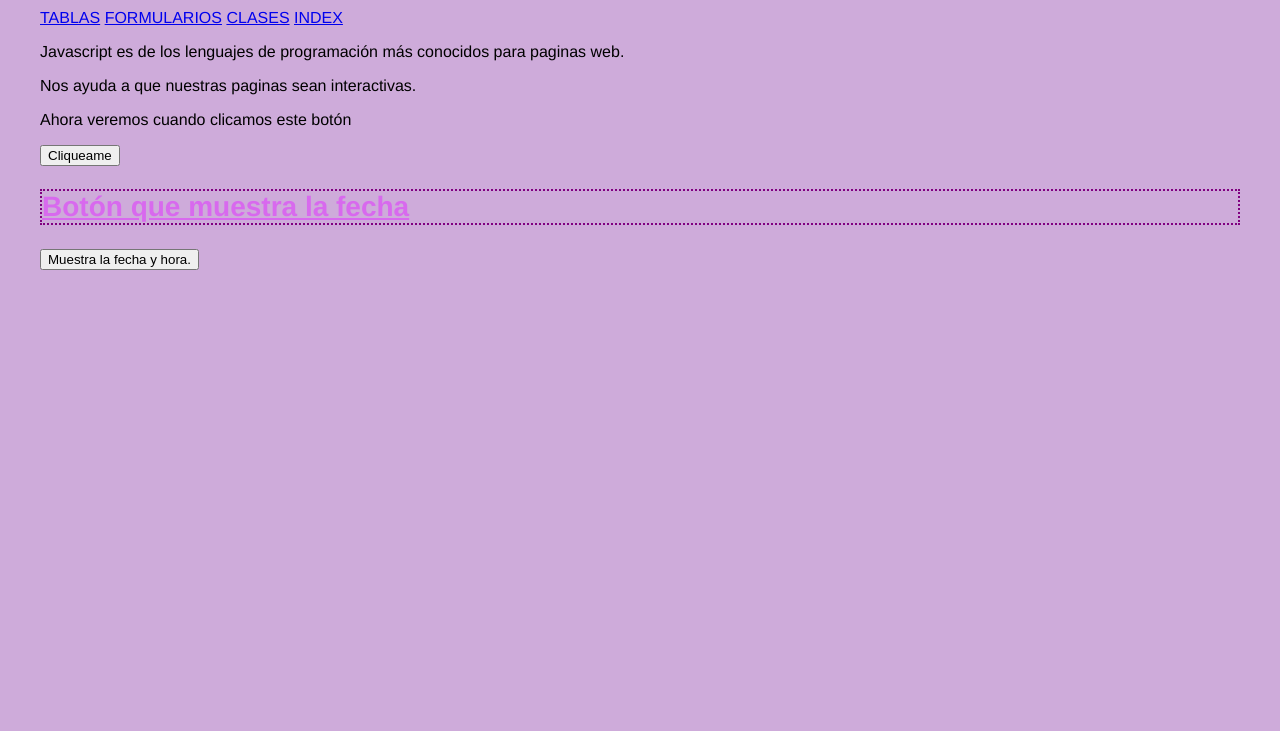
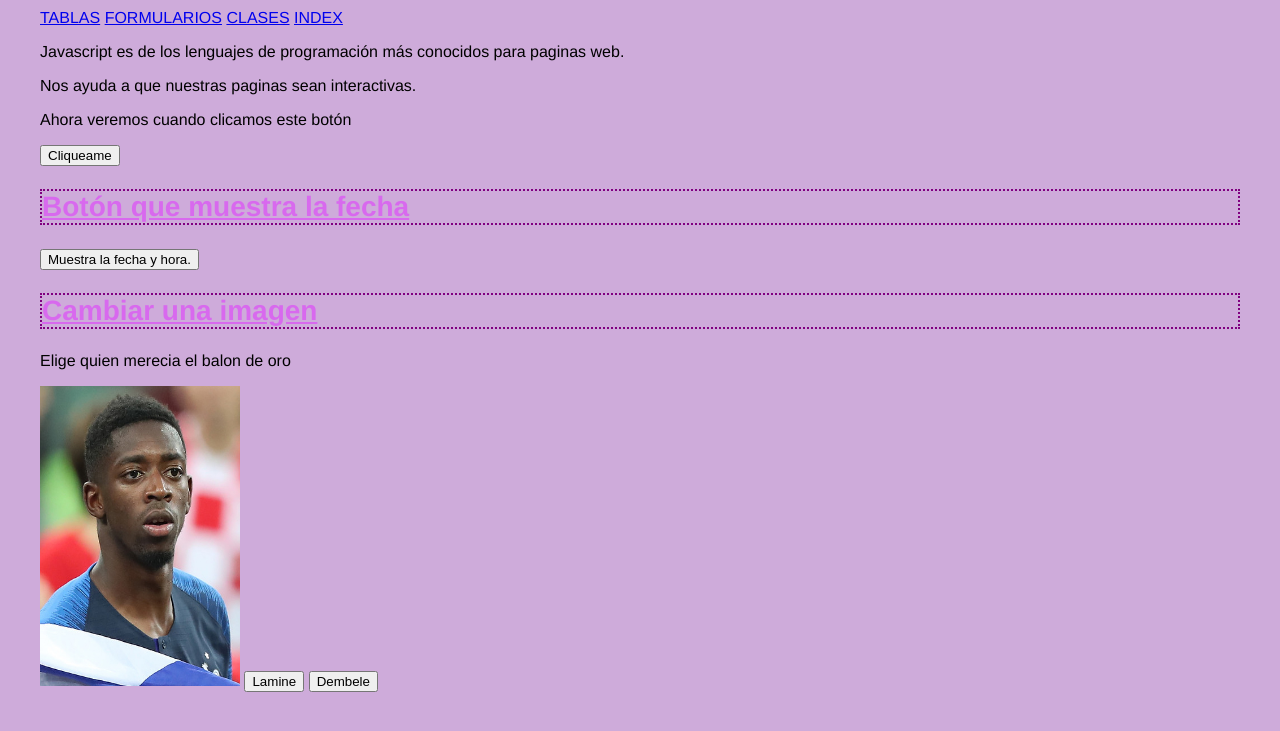
Before and after one commit to Laura0026/Laura0026.github.io, a plain HTML site: page javascript.html in a window 1280 px wide. Shown: the part 113-844 px from the top of the page. Before the commit the page ends 800 px from the top, so only its background shows below. Drawn offline with Linux system fonts and the light colour scheme.

Commit message:
Java
más cosas de java

```diff
--- a/javascript.html
+++ b/javascript.html
@@ -21,5 +21,10 @@
     <h2>Botón que muestra la fecha</h2>
     <button onclick="document.getElementById('Fecha').innerHTML = Date()">Muestra la fecha y hora.</button>
     <p id="Fecha"></p>
+    <h2>Cambiar una imagen</h2>
+    <p>Elige quien merecia el balon de oro</p>
+    <img width="200"; height="300" id= "foto" src="dembele.jpg" alt="">
+    <button onclick="document.getElementById('foto').src = 'lamine.jpg'">Lamine</button>
+    <button onclick="document.getElementById('foto').src = 'dembele.jpg'">Dembele</button>
 </body>
 </html>
```
Also changed, not shown: dembele.jpg (added), lamine.jpg (added).
